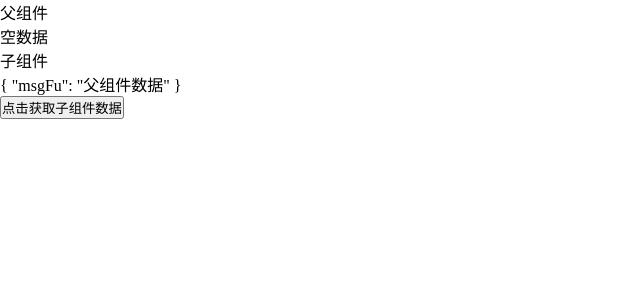
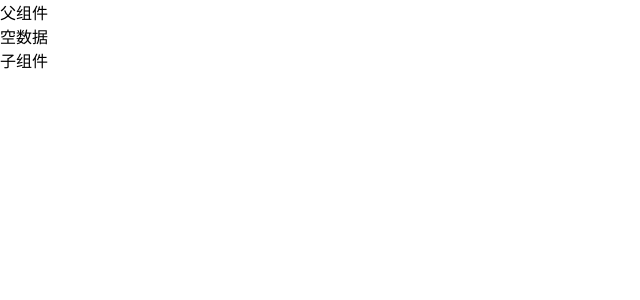
Before and after one commit to hollozw/vite-vue3-boke, a Vue app: page /test in a window 1280 px wide. Shown: the top 300 px of the page, without its empty margins (0-640 px from the left). Built offline with nearby package versions, Linux system fonts and the light colour scheme.

Commit message:
实验代码上传

```diff
--- a/src/view/Texts/Zi.vue
+++ b/src/view/Texts/Zi.vue
@@ -1,8 +1,6 @@
 <template>
   <div>
     <div>子组件</div>
-    <div>{{ data }}</div>
-    <div><button @click="ZiFun">点击获取子组件数据</button></div>
   </div>
 </template>
 
```
